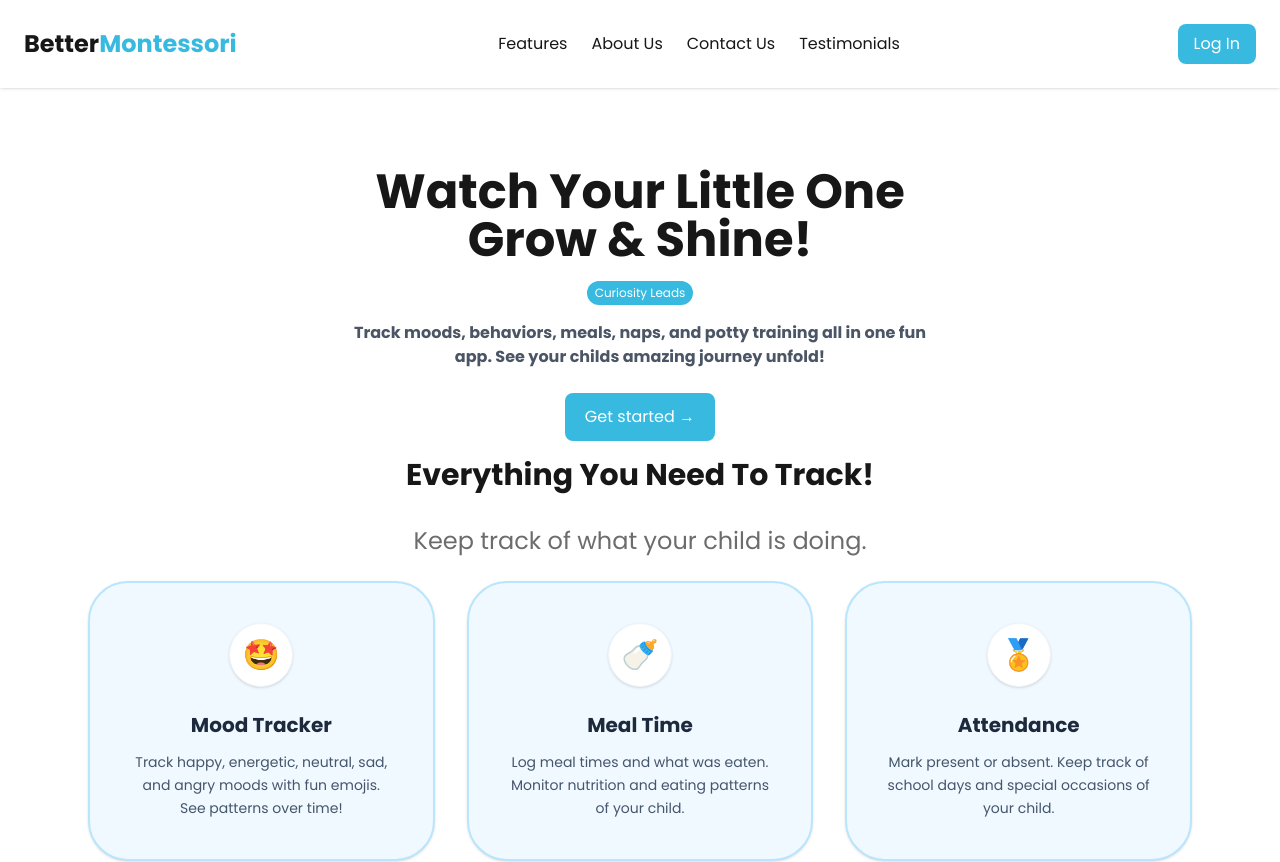
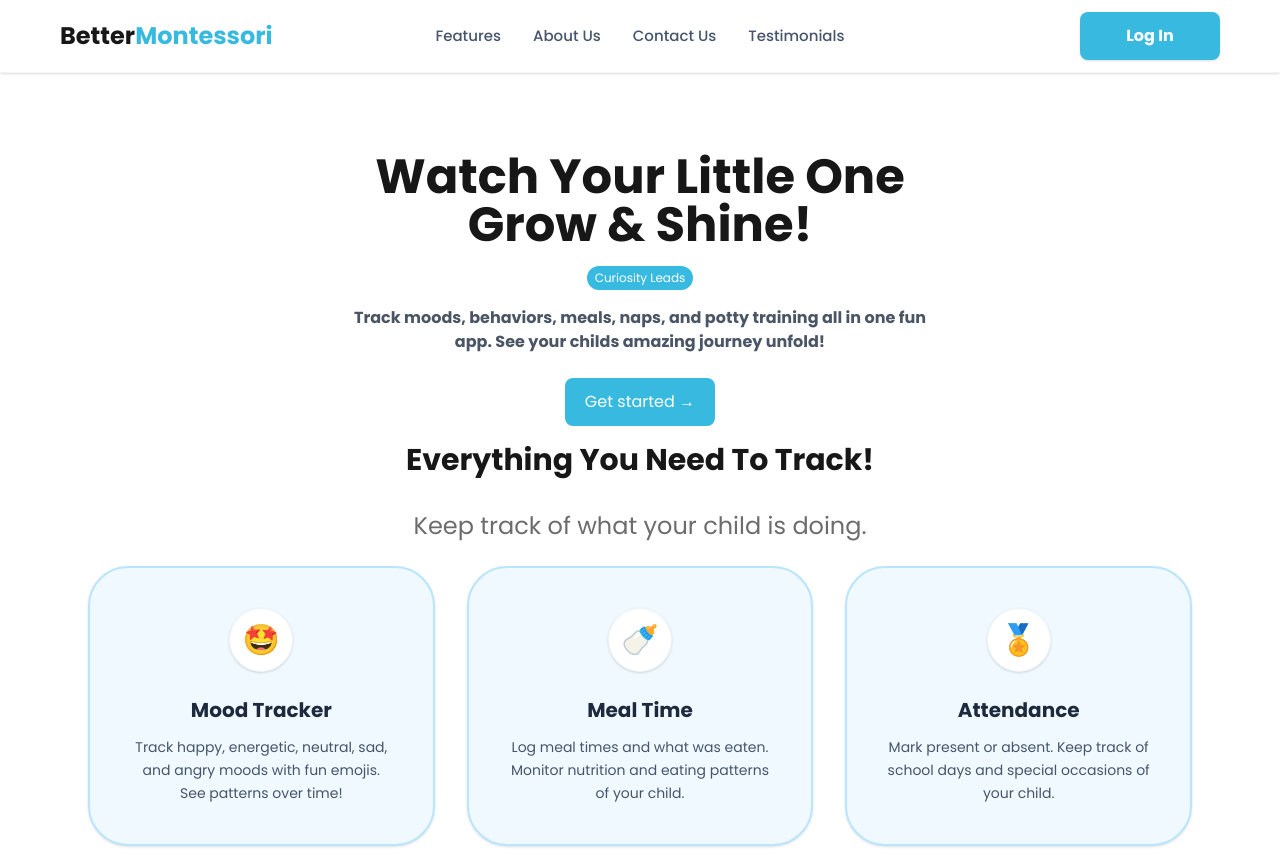
Before and after one commit to binisha77/better-preschool-landing, a Next.js app: page / in a window 1280 px wide. Shown: the top 862 px of the page. Built offline with nearby package versions, Linux system fonts and the light colour scheme.

Commit message:
feat: add social media icon

```diff
--- a/src/components/Header.tsx
+++ b/src/components/Header.tsx
@@ -2,20 +2,32 @@
 
 export default function Header() {
   return (
-    //sticky la page tala scroll garda pani header haraudina
-    <header className="sticky top-0 z-50 flex justify-between items-center p-6 bg-white shadow">
-      <h1 className="text-2xl font-bold">
-        Better<span className="text-brand-blue">Montessori</span>
-      </h1>
-      <nav className="space-x-6">
-        <Link href="#Feature">Features</Link>
-        <Link href="#About">About Us</Link>
-        <Link href="#Contact">Contact Us</Link>
-        <Link href="#Testimonials">Testimonials</Link>
-      </nav>
-      <button className="ml-4 px-4 py-2 bg-brand-blue text-white rounded-lg hover:bg-blue-500 transition-colors">
-        Log In
-      </button>
+    <header className="sticky top-0 z-50 w-full bg-white shadow-sm border-b border-gray-100">
+      <div className="flex items-center justify-between w-full h-[72px] px-4 md:px-[60px]">
+        <div className="w-auto md:w-[250px] flex-shrink-0">
+          <h1 className="text-xl md:text-2xl font-bold whitespace-nowrap">
+            Better<span className="text-brand-blue">Montessori</span>
+          </h1>
+        </div>
+        <nav className="hidden sm:flex flex-1 justify-center items-center px-2">
+          <div className="flex items-center gap-4 md:gap-8 text-slate-600 font-medium text-xs md:text-[15px]">
+            <Link href="#Feature" className="hover:text-brand-blue transition-all whitespace-nowrap">Features</Link>
+            <Link href="#About" className="hover:text-brand-blue transition-all whitespace-nowrap">About Us</Link>
+            <Link href="#Contact" className="hover:text-brand-blue transition-all whitespace-nowrap">Contact Us</Link>
+            <Link href="#Testimonials" className="hover:text-brand-blue transition-all whitespace-nowrap">Testimonials</Link>
+          </div>
+        </nav>
+        <div className="w-auto md:w-[250px] flex justify-end items-center flex-shrink-0">
+          <button className="
+            flex items-center justify-center
+            px-4 py-2 md:w-[140px] md:h-[48px]
+            bg-brand-blue text-white
+            rounded-lg font-bold text-xs md:text-[16px]
+            transition-all hover:brightness-105 active:scale-95 shadow-sm">
+            Log In
+          </button>
+        </div>
+      </div>
     </header>
   );
 }
```
